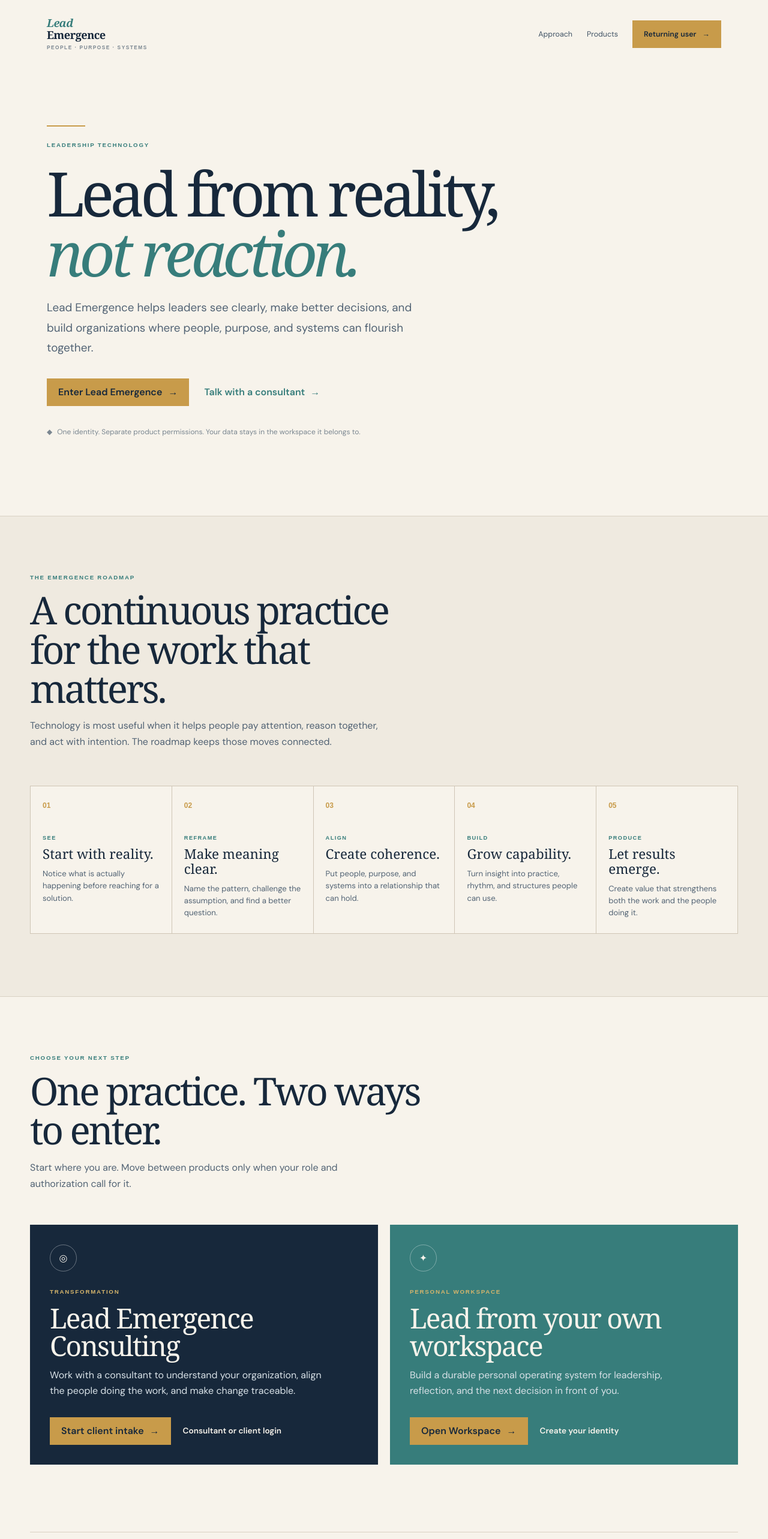
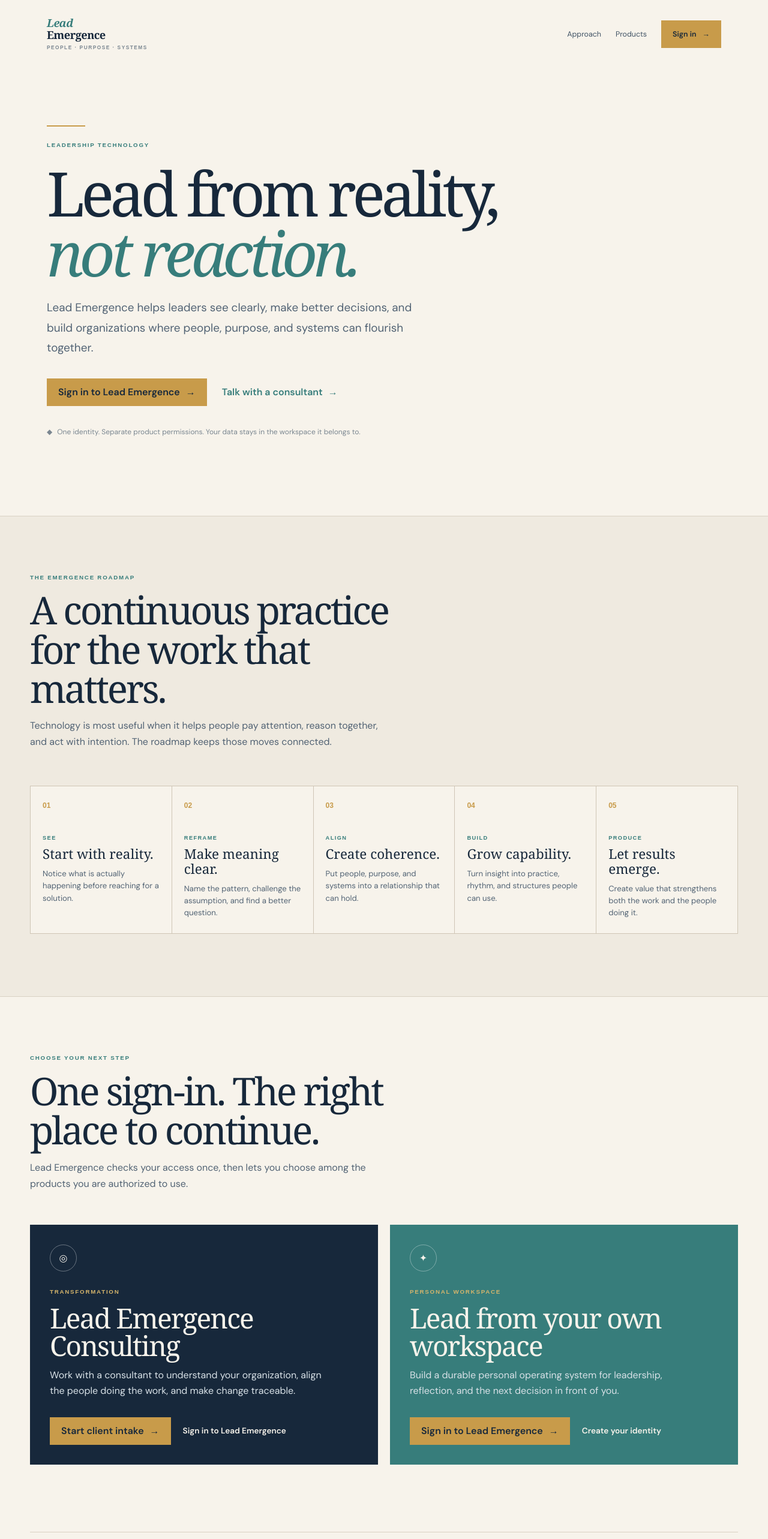
Before and after one commit to abostwick12/lead-emergence-entry, a Next.js app: page / in a window 1280 px wide. Shown: the top 2566 px of the page at 60% size. Built offline with nearby package versions, Linux system fonts and the light colour scheme; no server answers.

Commit message:
feat(entry): add unified product sign-in front door

```diff
--- a/app/landing-experience.tsx
+++ b/app/landing-experience.tsx
@@ -2,7 +2,6 @@
 import styles from './landing-experience.module.css';
 
 const CONSULTING_URL = process.env.NEXT_PUBLIC_CONSULTING_URL || 'https://consulting.leademergence.com';
-const WORKSPACE_URL = process.env.NEXT_PUBLIC_WORKSPACE_URL || 'https://workspace.leademergence.com';
 
 const stages = [
   ['01', 'SEE', 'Start with reality.', 'Notice what is actually happening before reaching for a solution.'],
@@ -17,7 +16,7 @@
     <main className={styles.page}>
       <header className={styles.nav}>
         <Link href="/" className={styles.wordmark} aria-label="Lead Emergence home"><i>Lead</i> Emergence<span>PEOPLE · PURPOSE · SYSTEMS</span></Link>
-        <nav aria-label="Main navigation"><a href="#approach">Approach</a><a href="#products">Products</a><Link className={styles.navButton} href="/login">Returning user <span aria-hidden="true">→</span></Link></nav>
+        <nav aria-label="Main navigation"><a href="#approach">Approach</a><a href="#products">Products</a><Link className={styles.navButton} href="/login">Sign in <span aria-hidden="true">→</span></Link></nav>
       </header>
 
       <section className={styles.hero} aria-labelledby="hero-title">
@@ -25,7 +24,7 @@
         <p className={styles.eyebrow}>LEADERSHIP TECHNOLOGY</p>
         <h1 id="hero-title">Lead from reality,<br /><em>not reaction.</em></h1>
         <p className={styles.heroCopy}>Lead Emergence helps leaders see clearly, make better decisions, and build organizations where people, purpose, and systems can flourish together.</p>
-        <div className={styles.heroActions}><Link className={styles.primaryButton} href="/signup">Enter Lead Emergence <span aria-hidden="true">→</span></Link><a className={styles.textLink} href={`${CONSULTING_URL}/intake/consulting`}>Talk with a consultant <span aria-hidden="true">→</span></a></div>
+        <div className={styles.heroActions}><Link className={styles.primaryButton} href="/login">Sign in to Lead Emergence <span aria-hidden="true">→</span></Link><a className={styles.textLink} href={`${CONSULTING_URL}/intake/consulting`}>Talk with a consultant <span aria-hidden="true">→</span></a></div>
         <p className={styles.heroNote}><span aria-hidden="true">◆</span> One identity. Separate product permissions. Your data stays in the workspace it belongs to.</p>
       </section>
 
@@ -35,10 +34,10 @@
       </section>
 
       <section className={styles.products} id="products" aria-labelledby="products-title">
-        <div className={styles.sectionIntro}><p className={styles.eyebrow}>CHOOSE YOUR NEXT STEP</p><h2 id="products-title">One practice. Two ways to enter.</h2><p>Start where you are. Move between products only when your role and authorization call for it.</p></div>
+        <div className={styles.sectionIntro}><p className={styles.eyebrow}>CHOOSE YOUR NEXT STEP</p><h2 id="products-title">One sign-in. The right place to continue.</h2><p>Lead Emergence checks your access once, then lets you choose among the products you are authorized to use.</p></div>
         <div className={styles.productGrid}>
-          <article className={styles.productCard}><div className={styles.cardIcon} aria-hidden="true">◎</div><p className={styles.eyebrow}>TRANSFORMATION</p><h3>Lead Emergence Consulting</h3><p>Work with a consultant to understand your organization, align the people doing the work, and make change traceable.</p><div className={styles.cardActions}><a className={styles.primaryButton} href={`${CONSULTING_URL}/intake/consulting`}>Start client intake <span aria-hidden="true">→</span></a><a className={styles.secondaryLink} href={`${CONSULTING_URL}/login`}>Consultant or client login</a></div></article>
-          <article className={`${styles.productCard} ${styles.workspaceCard}`}><div className={styles.cardIcon} aria-hidden="true">✦</div><p className={styles.eyebrow}>PERSONAL WORKSPACE</p><h3>Lead from your own workspace</h3><p>Build a durable personal operating system for leadership, reflection, and the next decision in front of you.</p><div className={styles.cardActions}><a className={styles.primaryButton} href={WORKSPACE_URL}>Open Workspace <span aria-hidden="true">→</span></a><Link className={styles.secondaryLink} href="/signup">Create your identity</Link></div></article>
+          <article className={styles.productCard}><div className={styles.cardIcon} aria-hidden="true">◎</div><p className={styles.eyebrow}>TRANSFORMATION</p><h3>Lead Emergence Consulting</h3><p>Work with a consultant to understand your organization, align the people doing the work, and make change traceable.</p><div className={styles.cardActions}><a className={styles.primaryButton} href={`${CONSULTING_URL}/intake/consulting`}>Start client intake <span aria-hidden="true">→</span></a><Link className={styles.secondaryLink} href="/login">Sign in to Lead Emergence</Link></div></article>
+          <article className={`${styles.productCard} ${styles.workspaceCard}`}><div className={styles.cardIcon} aria-hidden="true">✦</div><p className={styles.eyebrow}>PERSONAL WORKSPACE</p><h3>Lead from your own workspace</h3><p>Build a durable personal operating system for leadership, reflection, and the next decision in front of you.</p><div className={styles.cardActions}><Link className={styles.primaryButton} href="/login">Sign in to Lead Emergence <span aria-hidden="true">→</span></Link><Link className={styles.secondaryLink} href="/signup">Create your identity</Link></div></article>
         </div>
       </section>
 
```
Also changed, not shown: app/workspaces/page.tsx (+4 -1 lines), 2 other files (tests, documents, lock files or other folders).
